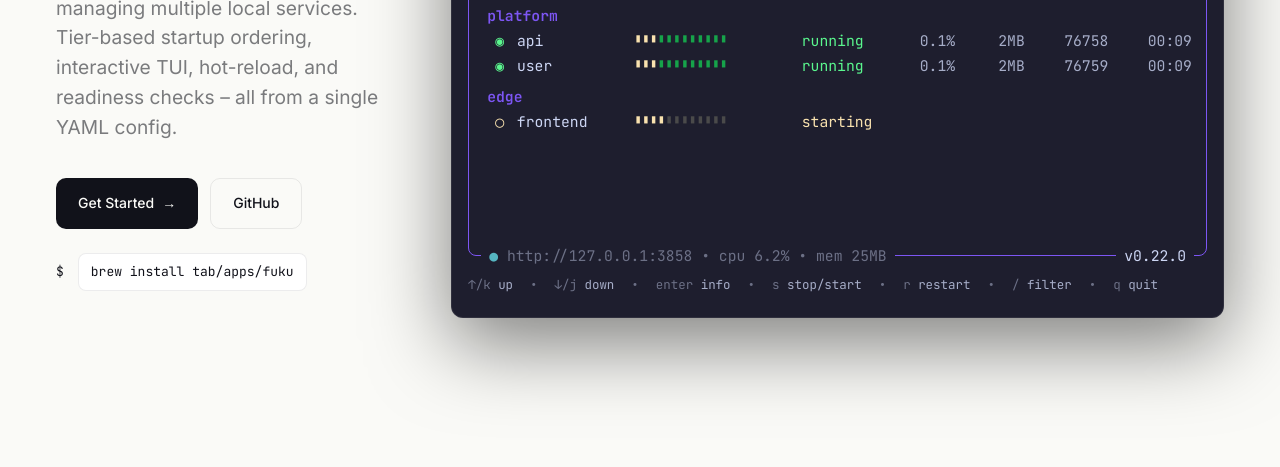
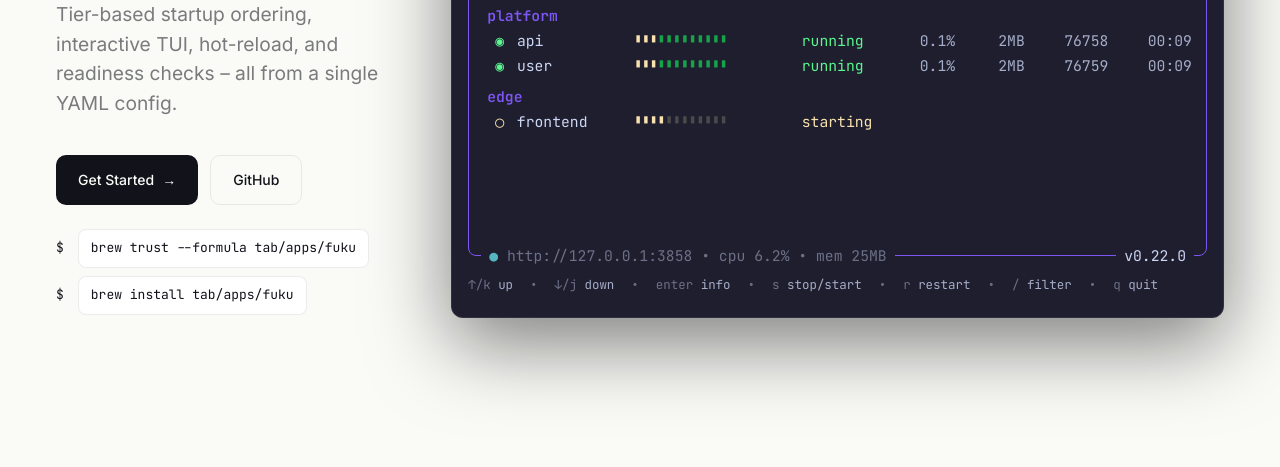
Before and after one commit to tab/fuku, an Astro site in the folder docs/: page / in a window 1280 px wide. Shown: the part 309-776 px from the top of the page. Built offline with nearby package versions, Linux system fonts and the light colour scheme; Astro itself is replaced by a stand-in of ours.

Commit message:
docs(install): Trust the Homebrew formula before install (#206)

```diff
--- a/docs/src/components/Hero.astro
+++ b/docs/src/components/Hero.astro
@@ -24,6 +24,10 @@ const base = import.meta.env.BASE_URL;
         >
           GitHub
         </a>
+      </div>
+      <div class="install-hint">
+        <span class="dollar">$</span>
+        <span class="install-cmd">brew trust --formula tab/apps/fuku</span>
       </div>
       <div class="install-hint">
         <span class="dollar">$</span>
@@ -124,6 +128,10 @@ const base = import.meta.env.BASE_URL;
     animation: fade-up 0.8s cubic-bezier(0.16, 1, 0.3, 1) 0.4s both;
   }
 
+  .install-hint + .install-hint {
+    margin-top: 8px;
+  }
+
   .install-cmd {
     display: inline-flex;
     align-items: center;
--- a/docs/src/data/install.ts
+++ b/docs/src/data/install.ts
@@ -7,7 +7,8 @@ export function getInstallMethods(): InstallMethod[] {
   return [
     {
       title: "Homebrew",
-      code: "brew install tab/apps/fuku",
+      code: `brew trust --formula tab/apps/fuku
+brew install tab/apps/fuku`,
     },
     {
       title: "Install Script",
```
Also changed, not shown: docs/src/pages/docs/troubleshooting.astro (+13 -0 lines), README.md.
